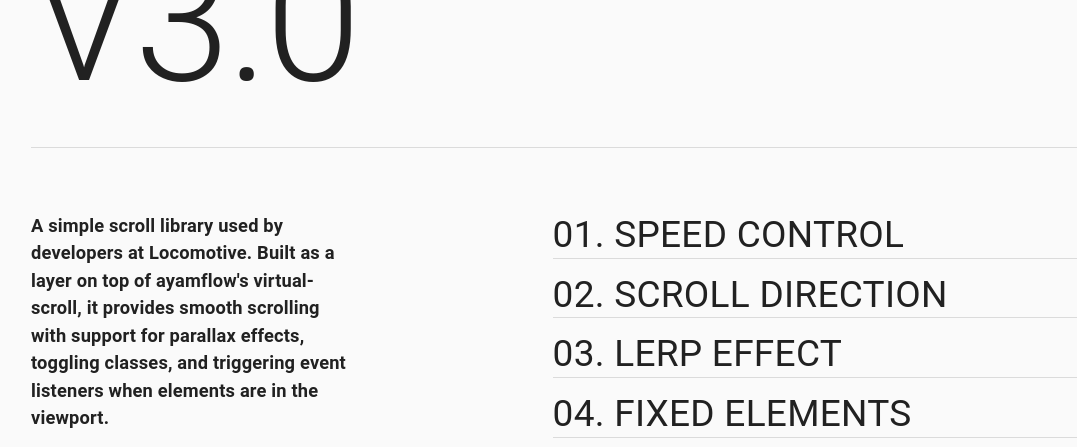
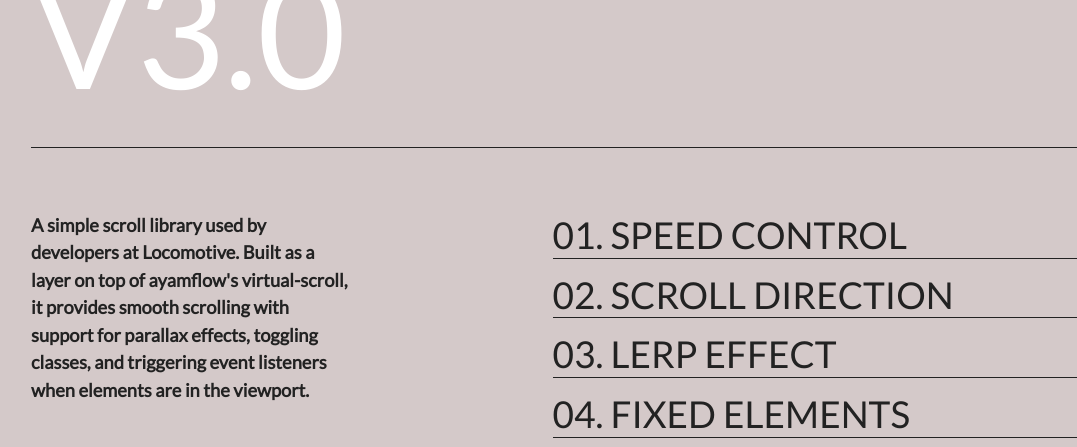
Before and after one commit to Junscuzzy/gatsby-locomotive-scroll, a Gatsby site: page / in a window 1280 px wide. Shown: the part 653-1100 px from the top of the page, without its empty margins (17-1094 px from the left). Built offline with nearby package versions, Linux system fonts and the light colour scheme; Gatsby itself is replaced by a stand-in of ours.

Commit message:
Add google font, colors and improve header comp.

```diff
--- a/gatsby-config.js
+++ b/gatsby-config.js
@@ -20,6 +20,14 @@
         // stylesProvider: {
         //   injectFirst: true,
         // },
+      },
+    },
+    {
+      resolve: 'gatsby-plugin-web-font-loader',
+      options: {
+        google: {
+          families: ['Lato'],
+        },
       },
     },
     {
--- a/package.json
+++ b/package.json
@@ -36,6 +36,7 @@
     "gatsby-plugin-offline": "^3.2.23",
     "gatsby-plugin-react-helmet": "^3.3.10",
     "gatsby-plugin-typescript": "^2.4.18",
+    "gatsby-plugin-web-font-loader": "^1.0.4",
     "gsap": "^3.5.0",
     "locomotive-scroll": "^3.5.4",
     "react": "^16.13.1",
--- a/src/components/sections/header.tsx
+++ b/src/components/sections/header.tsx
@@ -14,7 +14,8 @@
     flexDirection: 'column',
   },
   h1: {
-    fontSize: 172,
+    fontSize: '12vw',
+    fontWeight: 400,
     textTransform: 'uppercase',
     lineHeight: 0.9,
     marginBottom: theme.spacing(6),
@@ -22,6 +23,9 @@
 
     '& span': {
       display: 'inline-block',
+    },
+    '& .version span': {
+      color: theme.palette.common.white,
     },
   },
 }))
@@ -44,17 +48,35 @@
               Scroll
             </span>
             <br />
-            <span data-scroll data-scroll-speed="3" data-scroll-position="top">
+            <span className="version">
+              <span
+                data-scroll
+                data-scroll-speed="3"
+                data-scroll-position="top"
+              >
                 V
               </span>
-            <span data-scroll data-scroll-speed="5" data-scroll-position="top">
+              <span
+                data-scroll
+                data-scroll-speed="5"
+                data-scroll-position="top"
+              >
                 3
               </span>
-            <span data-scroll data-scroll-speed="2" data-scroll-position="top">
+              <span
+                data-scroll
+                data-scroll-speed="2"
+                data-scroll-position="top"
+              >
                 .
               </span>
-            <span data-scroll data-scroll-speed="4" data-scroll-position="top">
+              <span
+                data-scroll
+                data-scroll-speed="4"
+                data-scroll-position="top"
+              >
                 0
+              </span>
             </span>
           </Typography>
         </Box>
--- a/src/theme.ts
+++ b/src/theme.ts
@@ -10,6 +10,15 @@
 const makeTheme = (variant: ThemeOptions): Theme => {
   const common = {
     palette: {
+      common: {
+        black: '#222',
+        white: '#fff',
+      },
+      divider: '#222',
+      text: { primary: '#222' },
+      background: {
+        default: '#D4C9C9',
+      },
       primary: {
         main: '#542c85',
       },
@@ -22,6 +31,7 @@
     },
     typography: {
       htmlFontSize: 14,
+      fontFamily: "'Lato', sans-serif",
     },
   }
 
```
Also changed, not shown: gatsby-node.js (+14 -14 lines), 1 other file. Lines whose indentation alone changed are shown as unchanged.
